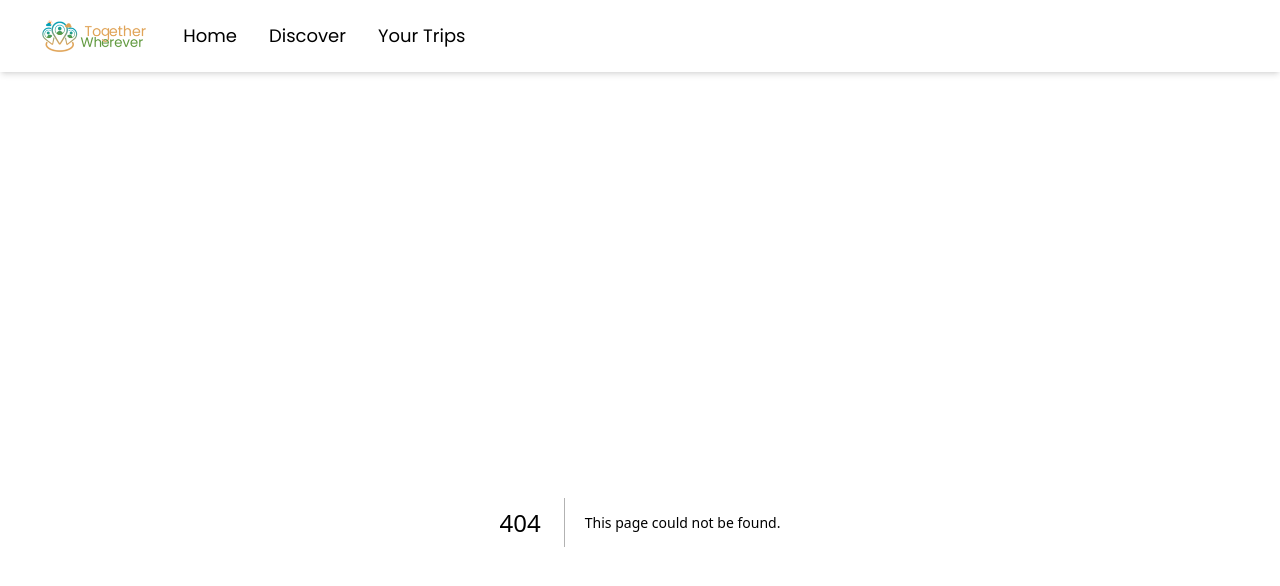
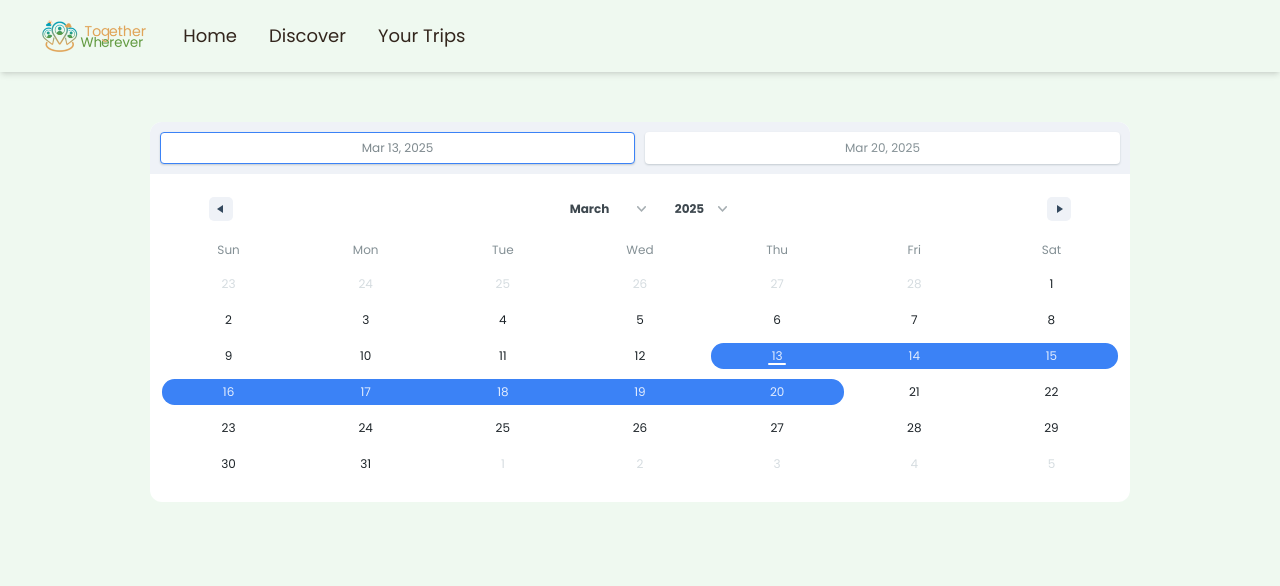
Before and after one commit to TogetherWherever/TogetherWherever-Frontend, a Next.js app in the folder together-wherever/: page /example/date-range in a window 1280 px wide. Before the commit this address had no page. Shown: the top 586 px of the page. Built offline with nearby package versions, Linux system fonts and the light colour scheme.

Commit message:
Add Dates section.

```diff
--- a/together-wherever/package.json
+++ b/together-wherever/package.json
@@ -12,8 +12,10 @@
     "@headlessui/react": "^2.2.0",
     "@react-google-maps/api": "^2.20.5",
     "axios": "^1.7.9",
+    "date-fns": "^4.1.0",
     "next": "14.2.13",
-    "react": "^18",
+    "react": "^18.3.1",
+    "react-date-range": "^2.0.1",
     "react-dom": "^18"
   },
   "devDependencies": {
@@ -21,6 +23,7 @@
     "@next/font": "^14.2.15",
     "@types/node": "^20",
     "@types/react": "^18",
+    "@types/react-date-range": "^1.4.9",
     "@types/react-dom": "^18",
     "eslint": "^8",
     "eslint-config-next": "14.2.13",
--- a/together-wherever/src/app/[accessFrom]/create-new-trip/page.tsx
+++ b/together-wherever/src/app/[accessFrom]/create-new-trip/page.tsx
@@ -3,8 +3,10 @@
 import { useState, useEffect } from 'react';
 import { Input } from '@headlessui/react';
 import PlaceSearchBox from "@/app/components/PlaceSearchBox";
+import DateRangeInput from '@/app/components/DateRangeInput'
 import { PlaceDetails } from "@/app/types";
 import axios from "axios";
+import { addDays } from "date-fns";
 
 const defaultCenter = {
     lat: 13.736717, // Default to Bangkok, Thailand
@@ -15,6 +17,13 @@ export default function CreateNewTrip() {
     const [tripName, setTripName] = useState('');
     const [selectedPlace, setSelectedPlace] = useState(defaultCenter);
     const [placeDetails, setPlaceDetails] = useState<PlaceDetails | null>(null);
+    const [range, setRange] = useState([
+        {
+            startDate: new Date(),
+            endDate: addDays(new Date(), 7),
+            key: "selection",
+        },
+    ]);
 
     // Helper function to format strings
     const formatString = (str: string) => {
@@ -50,11 +59,11 @@ export default function CreateNewTrip() {
     };
 
     return (
-        <div className="flex flex-col w-full items-center justify-center gap-4">
+        <div className="flex flex-col w-full items-center justify-center gap-4 p-4">
             <div className="flex justify-center w-full font-bold text-4xl">
                 Plan a Trip
             </div>
-            <div className="flex max-w-[1100px] w-full">
+            <div className="flex w-[1100px] w-full">
                 <form onSubmit={handleSubmit} className="flex flex-col w-full gap-2">
                     <div className="flex flex-col gap-1">
                         <label htmlFor="trip-name" className="text-xl font-bold text-black">
@@ -78,6 +87,21 @@ export default function CreateNewTrip() {
                         </label>
                         <PlaceSearchBox onSelect={fetchPlaceDetails} />
                     </div>
+                    <div className="flex w-full mt-4 gap-2">
+                        <div className="flex flex-col gap-2 w-1/2">
+                            <label htmlFor="trip-name" className="text-xl font-bold text-black">
+                                Dates
+                            </label>
+                            <div className="w-full">
+                                <DateRangeInput range={range} setRange={setRange}/>
+                            </div>
+                        </div>
+                        <div className="w-1/2">
+                            <label htmlFor="trip-name" className="text-xl font-bold text-black">
+                                Companion
+                            </label>
+                        </div>
+                    </div>
                 </form>
             </div>
         </div>
--- /dev/null
+++ b/together-wherever/src/app/components/DateRangeInput.tsx
@@ -0,0 +1,32 @@
+"use client";
+import { Dispatch } from "react";
+import { DateRange } from "react-date-range";
+import "react-date-range/dist/styles.css";
+import "react-date-range/dist/theme/default.css";
+import '@/app/custom-date-range.css';
+
+interface DateRangeInterface {
+  startDate: Date;
+  endDate: Date;
+  key: string;
+}
+
+interface DateRangeInputPropsInrerface {
+  range: DateRangeInterface[];
+  setRange: Dispatch<DateRangeInterface[]>;
+}
+
+export default function DateRangeInput({ range, setRange }: DateRangeInputPropsInrerface) {
+  return (
+    <div className="w-full">
+      <DateRange
+        ranges={range}
+        onChange={(item: any) => setRange([item.selection])}
+        className="w-full" // Ensure the DateRange component takes full width
+        editableDateInputs={true}
+        moveRangeOnFirstSelection={false}
+        rangeColors={["#3b82f6"]}
+      />
+    </div>
+  );
+}
--- /dev/null
+++ b/together-wherever/src/app/custom-date-range.css
@@ -0,0 +1,26 @@
+/* Override default styles */
+.rdrDateDisplayItem{
+  width: auto !important;
+}
+
+.rdrMonth{
+  width: 100% !important;
+}
+
+.rdrDay {
+  width: calc(100% / 7) !important;
+}
+
+.rdrCalendarWrapper {
+  border-radius: 12px !important;
+}
+
+.rdrDateDisplayWrapper {
+  border-top-left-radius: 12px !important;
+  border-top-right-radius: 12px !important;
+}
+
+.rdrMonthAndYearWrapper  {
+  padding-right: 5% !important;
+  padding-left: 5% !important;
+}
--- /dev/null
+++ b/together-wherever/src/app/example/date-range/page.tsx
@@ -0,0 +1,21 @@
+'use client';
+
+import DateRangeInput from '@/app/components/DateRangeInput'
+import { useState } from 'react';
+import { addDays } from "date-fns";
+
+export default function ExampleButton () {
+  const [range, setRange] = useState([
+    {
+      startDate: new Date(),
+      endDate: addDays(new Date(), 7),
+      key: "selection",
+    },
+  ]);
+
+  return (
+    <div className="flex justify-between items-center">
+      <DateRangeInput range={range} setRange={setRange}/>
+    </div>
+  );
+};
```
Also changed, not shown: 1 other file (tests, documents, lock files or other folders). Lines whose indentation alone changed are shown as unchanged.
